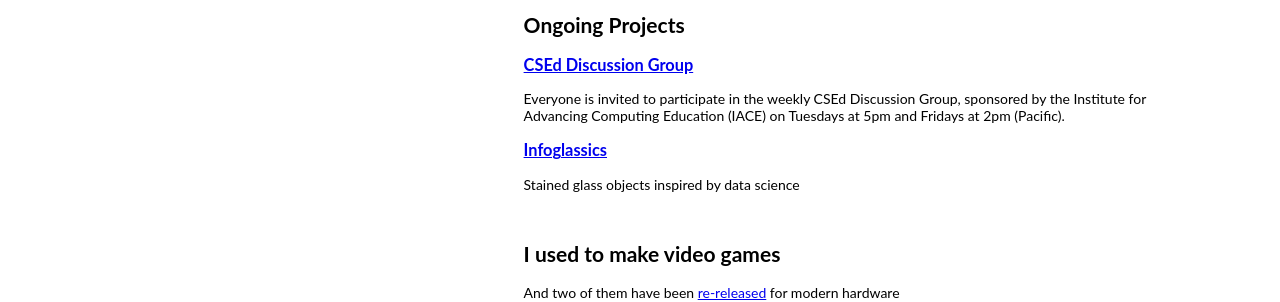
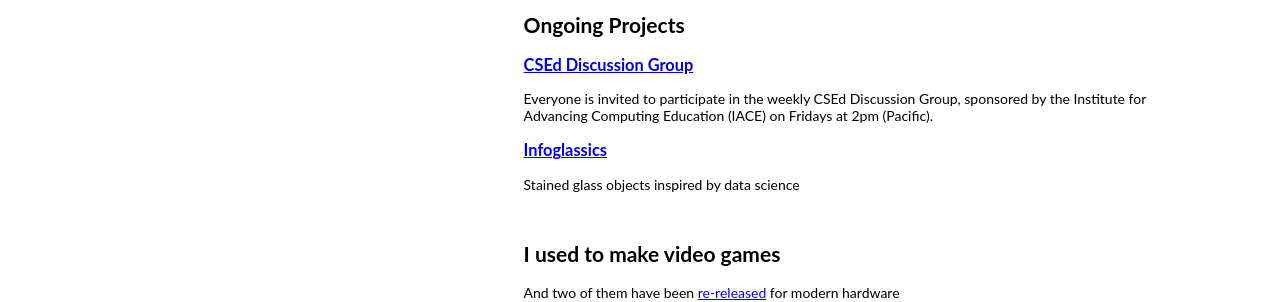
Before and after one commit to thegrene/thegrene.github.io, a Jekyll site: the page index.html, which Jekyll copies as it is, in a window 1280 px wide and 995 px high. Shown: the part 607-909 px from the top of the window. Built offline with Jekyll 4.4.1, drawn with Linux system fonts in a browser that asks for light colours.

Commit message:
remove tuesday mtg from rg

```diff
--- a/index.html
+++ b/index.html
@@ -87,7 +87,7 @@
 
  <h2>Ongoing Projects</h2>
 <h3><a href="https://csedresearch.org/resources/computer-science-education-discussion-group/">CSEd Discussion Group</a></h3>
-<p>Everyone is invited to participate in the weekly CSEd Discussion Group, sponsored by the Institute for Advancing Computing Education (IACE) on Tuesdays at 5pm and Fridays at 2pm (Pacific).</p>
+<p>Everyone is invited to participate in the weekly CSEd Discussion Group, sponsored by the Institute for Advancing Computing Education (IACE) on Fridays at 2pm (Pacific).</p>
 <h3><a href="https://www.instagram.com/infoglassics/">Infoglassics</a></h3>
 <p>Stained glass objects inspired by data science</p>
 
```
